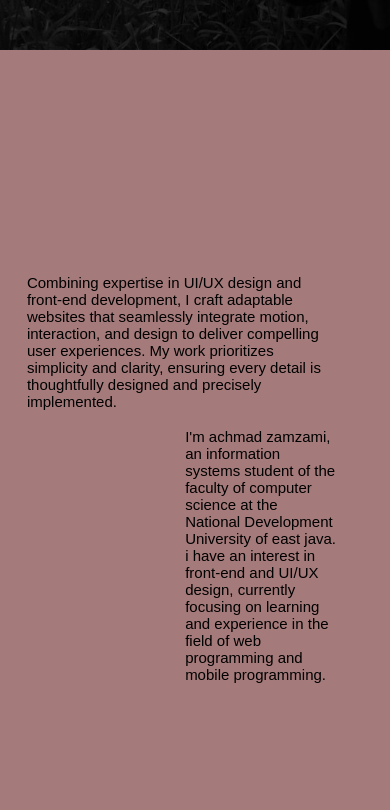
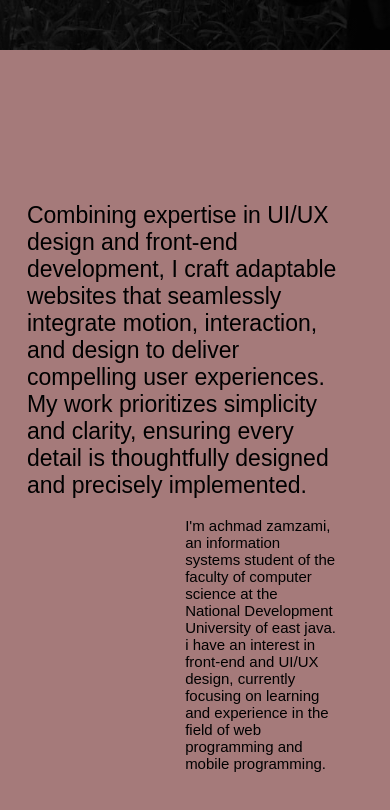
Before and after one commit to zamzamiw/Website-portofolio, a plain HTML site: page index.html in a window 390 px wide. Shown: the part 752-1562 px from the top of the page. Drawn offline with nearby package versions, Linux system fonts and the light colour scheme.

Commit message:
Update style.css

```diff
--- a/dist/css/style.css
+++ b/dist/css/style.css
@@ -228,9 +228,9 @@ header .hero h3 {
 
     @media  screen and (max-width: 450px) {
         .about .box:nth-child(1) p{
-            font-size: 15px;
+            font-size: 23px;
             display: flex;
-            padding-top: 5%;
+            padding-top: 10%;
             padding-right: 5%;
             margin-right: 5%;
         }
```
